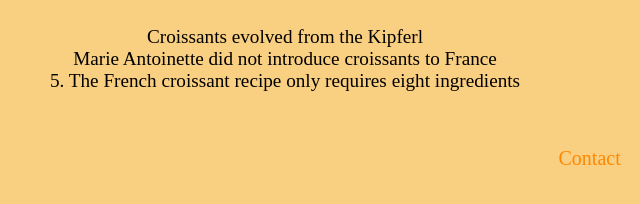
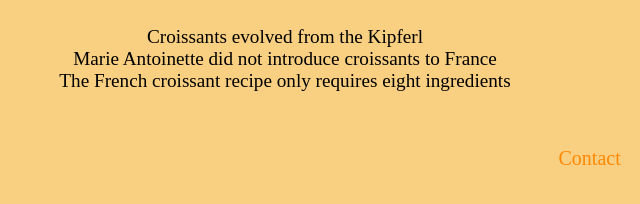
Before and after one commit to Cosmicgurl/croissant-webside, a plain HTML site: page index.html in a window 1280 px wide. Shown: the part 192-396 px from the top of the page, 355-995 px from the left. Drawn offline with Linux system fonts and the light colour scheme.

Commit message:
Made HTML more readable

```diff
--- a/index.html
+++ b/index.html
@@ -13,7 +13,7 @@
   <div class="list">
   <li>Croissants evolved from the Kipferl</li>
   <li> Marie Antoinette did not introduce croissants to France</li>
-  <li>5. The French croissant recipe only requires eight ingredients</li>
+  <li>The French croissant recipe only requires eight ingredients</li>
 </div>
 <div class="links">
   <div><a href="/photo.html">Photo</a></div>
```
